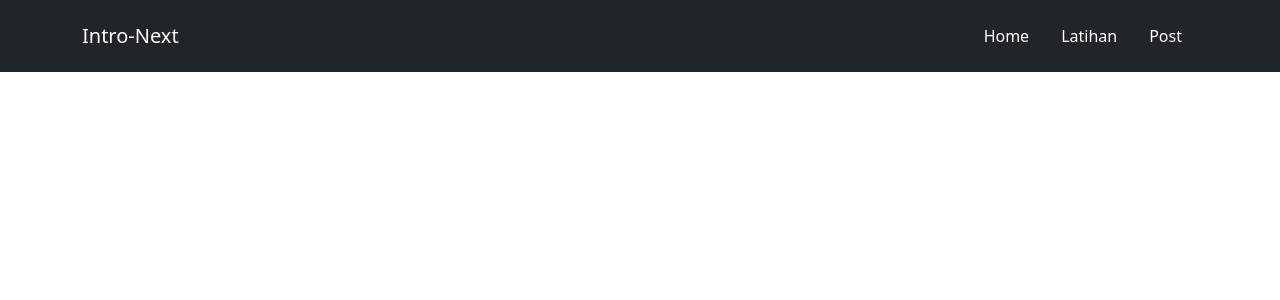
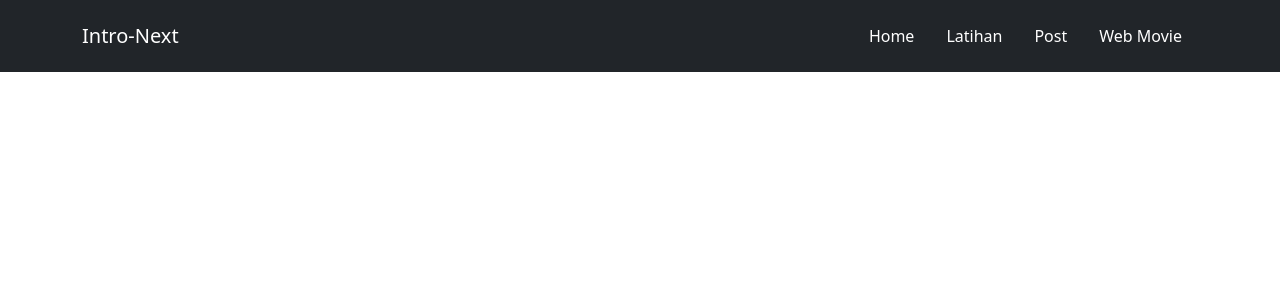
Before and after one commit to salmanseif/training_next, a Next.js app: page /navigation in a window 1280 px wide. Shown: the top 300 px of the page. Built offline with nearby package versions, Linux system fonts and the light colour scheme.

Commit message:
edit navigation

```diff
--- a/pages/navigation.js
+++ b/pages/navigation.js
@@ -3,19 +3,30 @@ import { Navbar, Nav, NavLink, Container } from "react-bootstrap";
 
 const Navigation = () => {
   return (
-    <Navbar bg='dark' variant="dark">
+    <Navbar bg="dark" variant="dark">
       <Container>
-        <Navbar.Brand href="#" >Intro-Next</Navbar.Brand>
+        <Navbar.Brand href="#">Intro-Next</Navbar.Brand>
         <Navbar.Toggle />
         <Navbar.Collapse className="justify-content-end">
           <Navbar.Text>
-            <Nav.Link as={NavLink} href='/' to='/'>Home</Nav.Link>
+            <Nav.Link as={NavLink} href="/" to="/">
+              Home
+            </Nav.Link>
           </Navbar.Text>
           <Navbar.Text>
-            <Nav.Link as={NavLink} href='/latihan' to='/latihan'>Latihan</Nav.Link>
+            <Nav.Link as={NavLink} href="/latihan" to="/latihan">
+              Latihan
+            </Nav.Link>
           </Navbar.Text>
           <Navbar.Text>
-            <Nav.Link as={NavLink} href='/post' to='/post'>Post</Nav.Link>
+            <Nav.Link as={NavLink} href="/post" to="/post">
+              Post
+            </Nav.Link>
+          </Navbar.Text>
+          <Navbar.Text>
+            <Nav.Link as={NavLink} href="/webmovie" to="/webmovie">
+              Web Movie
+            </Nav.Link>
           </Navbar.Text>
         </Navbar.Collapse>
       </Container>
@@ -23,4 +34,4 @@ const Navigation = () => {
   );
 };
 
-export default Navigation
+export default Navigation;
--- a/pages/webmovie/index.js
+++ b/pages/webmovie/index.js
@@ -1,6 +1,7 @@
 import Head from "next/head";
 import Link from "next/link";
 import { Button, Col, Card, Container, Row } from "react-bootstrap";
+import Nav from "../navigation";
 import style from "styles/webmoviestyle.module.css";
 
 const Index = ({ data }) => {
@@ -12,6 +13,7 @@ const Index = ({ data }) => {
       <Head>
         <title>Web Movie</title>
       </Head>
+      <Nav />
       <h1 className="text-start p-4">Popular Movie</h1>
       <Row>
         {movie && movie.length
```
